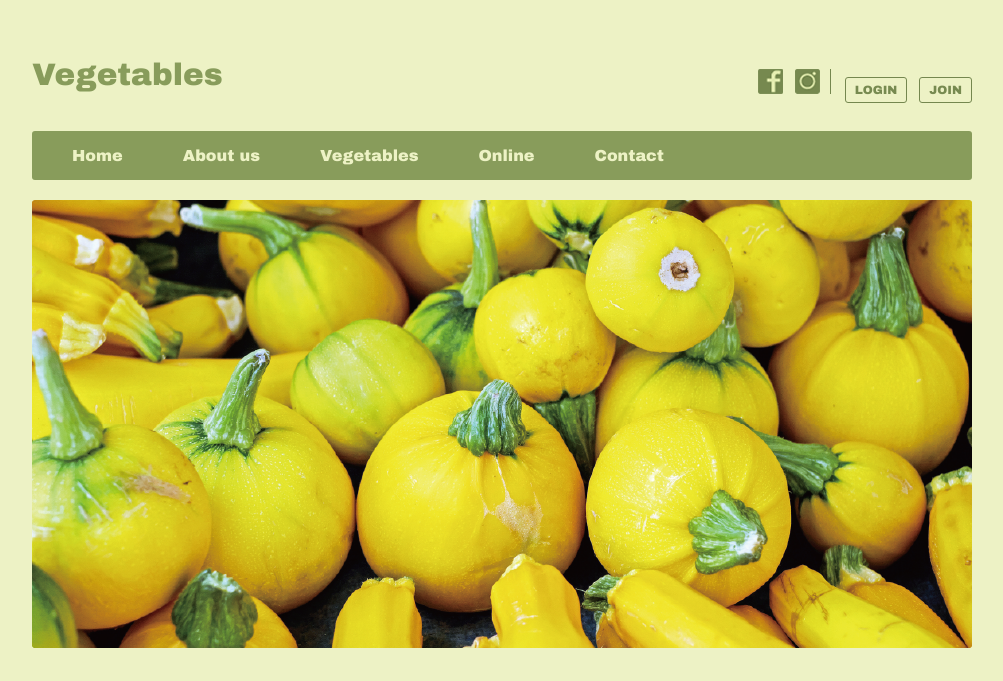
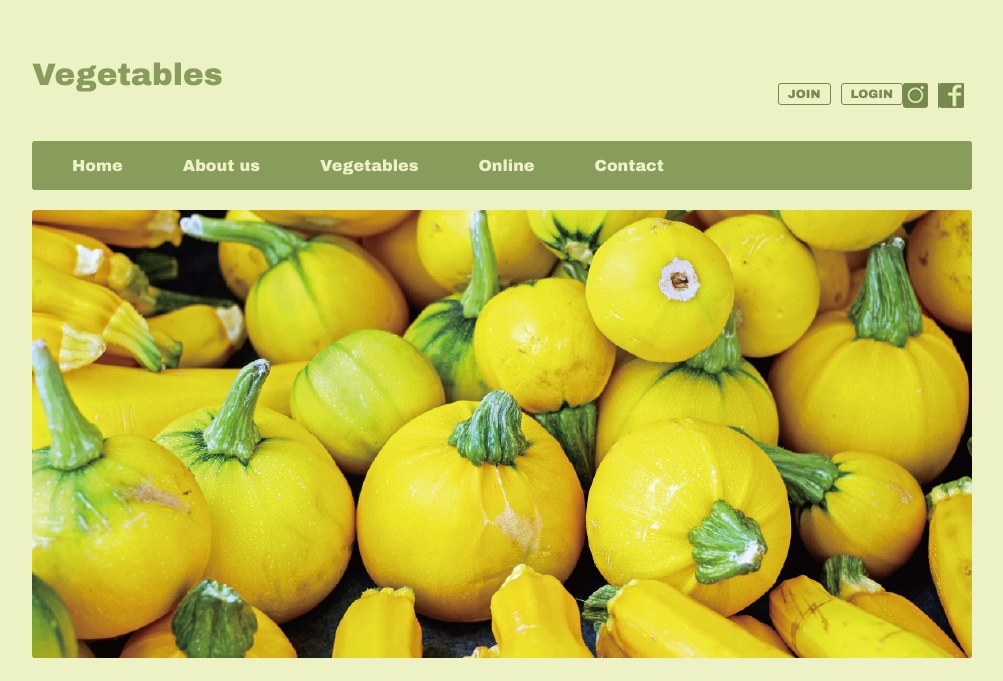
Before and after one commit to TooslaJo/Vegetables, a plain HTML site: page index.html in a window 1280 px wide. Shown: the top 681 px of the page, without its empty margins (138-1141 px from the left). Drawn offline with Linux system fonts and the light colour scheme.

Commit message:
Update default.css

```diff
--- a/css/default.css
+++ b/css/default.css
@@ -29,51 +29,48 @@ body {
     float:left;
 }
 
-header div{
-    margin-top:61px;
+.img{
+    margin-top:75px;
     margin-bottom:17px;
-    display:inline-block;
+    margin-right:8px;
     float:right;
 }
 
-.img{
-    margin-right:8px;
-}
-
 .img_right{
+    margin-top:75px;
+    margin-bottom:17px;
     padding-right:10px;
     border-right:1px solid #75874F;
+    float:right;
 }
 
 .icon_left{
+    margin-top:75px;
+    margin-bottom:17px;
     border:1px solid #75874F;
     border-radius:3px;
     background-color:#EDF2C5;
-    font-family:Arial Black;
+    font-family:'Arial Black','Arial Rounded MT';
     font-size:12px;
     color:#778A50;
-    padding:5px 9px 5px 9px;
+    padding:3px 9px 3px 9px;
     margin-left:10px;
-    display:inline;
-    margin-top:5px;
-    margin-top:auto;
-    margin-bottom:auto;
+    float:right;
 
 }
 
 .icon{
+    margin-top:75px;
+    margin-bottom:17px;
     border:1px solid #75874F;
     border-radius:3px;
     background-color:#EDF2C5;
-    font-family:Arial Black;
+    font-family:'Arial Black','Arial Rounded MT';
     font-size:12px;
     color:#778A50;
-    padding:5px 9px 5px 9px;
+    padding:3px 9px 3px 9px;
     margin-left:8px;
-    display:inline;
-    margin-top:5px;
-    margin-top:auto;
-    margin-bottom:auto;
+    float:right;
 }
 
 /*nav*/
```
